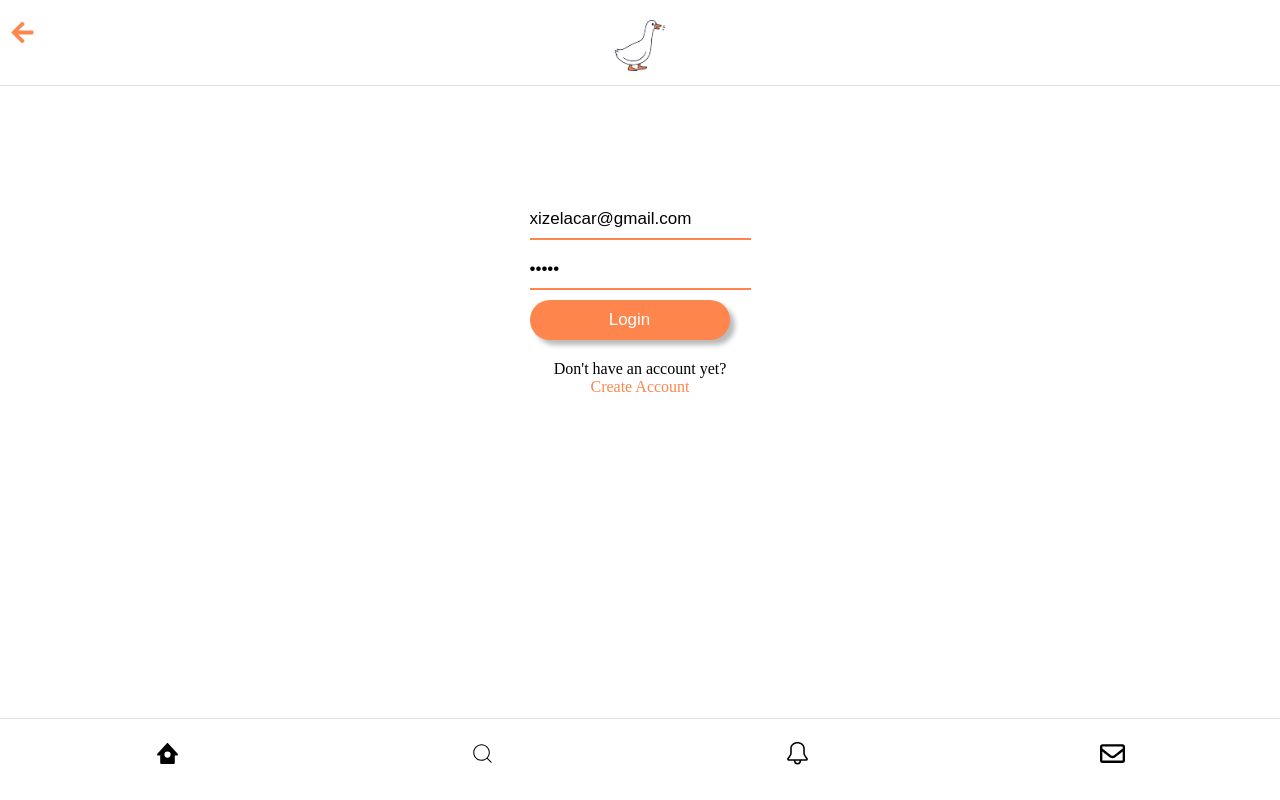
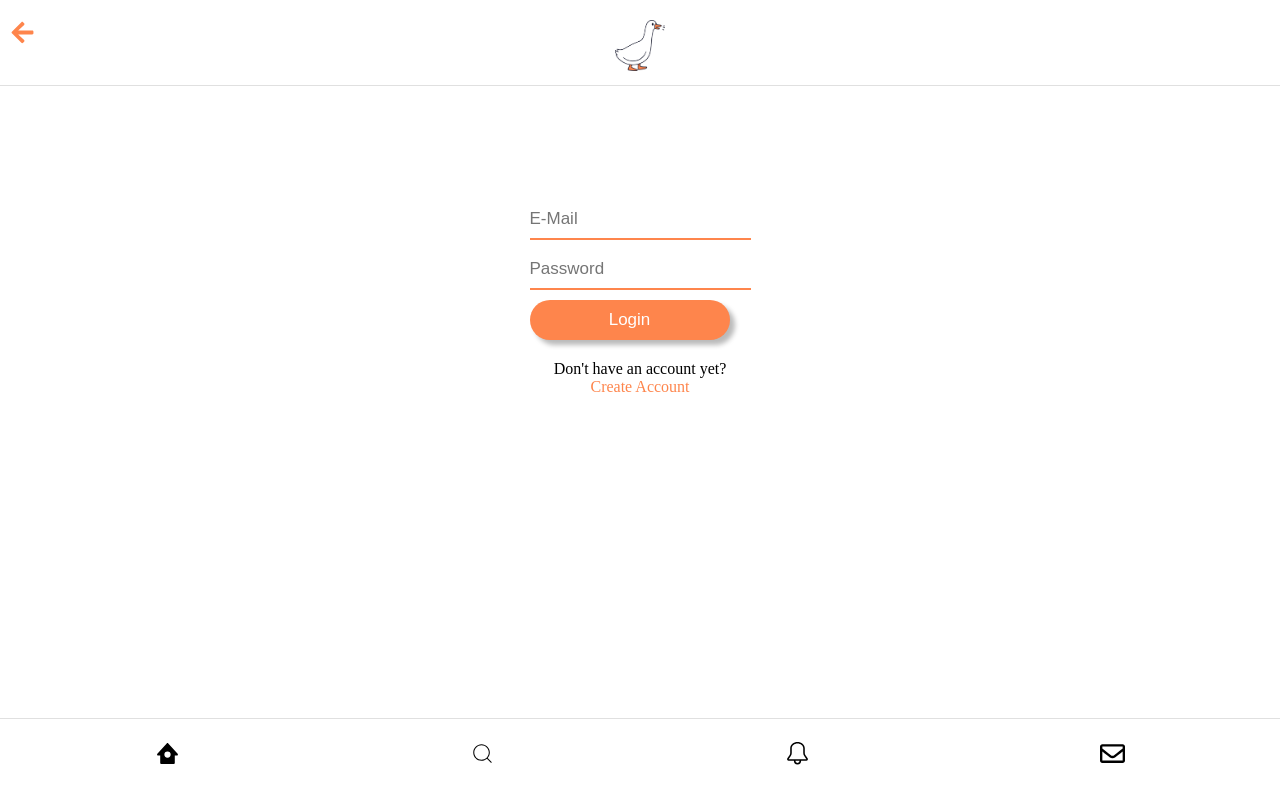
Before and after one commit to xoFrey/Y-App, a React (Vite) app in the folder Frontend/: page /login in a window 1280 px wide. Built offline with nearby package versions, Linux system fonts and the light colour scheme; no server answers.

Commit message:
changed login

```diff
--- a/Frontend/src/pages/Login.jsx
+++ b/Frontend/src/pages/Login.jsx
@@ -7,8 +7,8 @@ import "./css/Login.css";
 import Header from "../components/Header";
 
 const Login = () => {
-  const [email, setEmail] = useState("xizelacar@gmail.com");
-  const [password, setPassword] = useState("hallo");
+  const [email, setEmail] = useState("");
+  const [password, setPassword] = useState("");
   const { user, setUser } = useContext(UserContext);
   const { token, setToken } = useContext(TokenContext);
 
```
